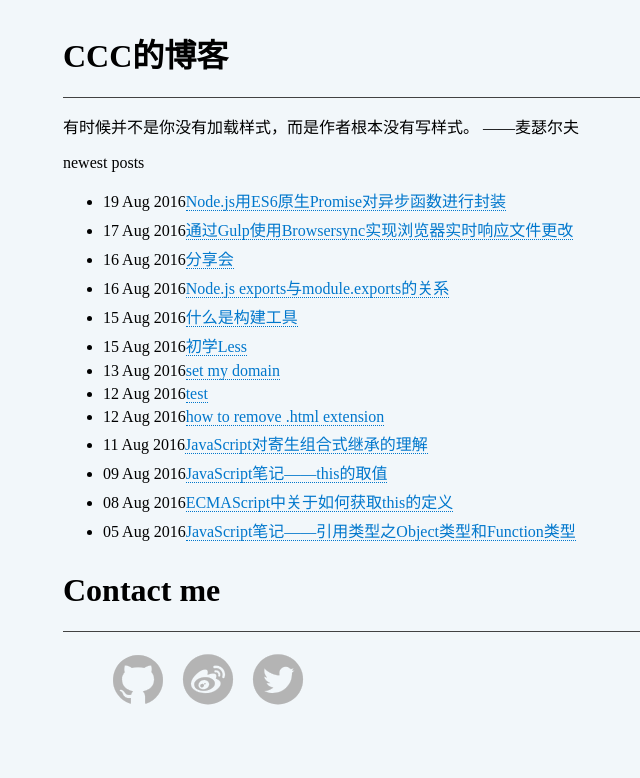
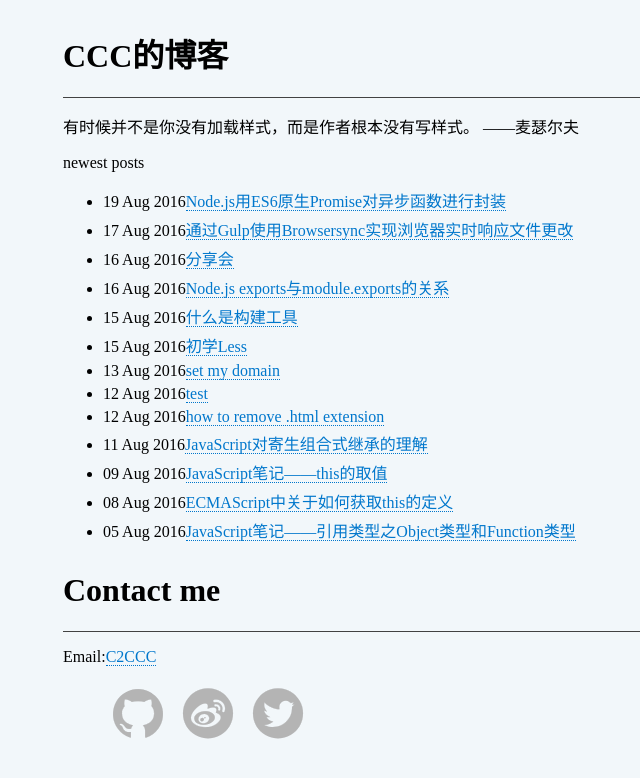
Before and after one commit to ChuChencheng/ChuChencheng.github.io, a Jekyll site: the page built from index.html, in a window 1280 px wide. Shown: the top 778 px of the page, without its empty margins (103-743 px from the left). Built offline with Jekyll 4.4.1, drawn with Linux system fonts in a browser that asks for light colours; nearby versions of some CDN libraries.

```diff
--- a/index.html
+++ b/index.html
@@ -25,6 +25,9 @@ title: CCC's blog
     <div class="panel-header">
         <h1>Contact me</h1>
     </div>
+    <p>
+        <span>Email:</span><a href="mailto:azureternite@gmail.com">C2CCC</a>
+    </p>
     <ul class="social-list">
         <li><a href="https://github.com/C2CCC" class="socialicons">&#xe735;</a></li>
         <li><a href="http://weibo.com/2905434570/profile" class="socialicons">&#xe653;</a></li>
```
